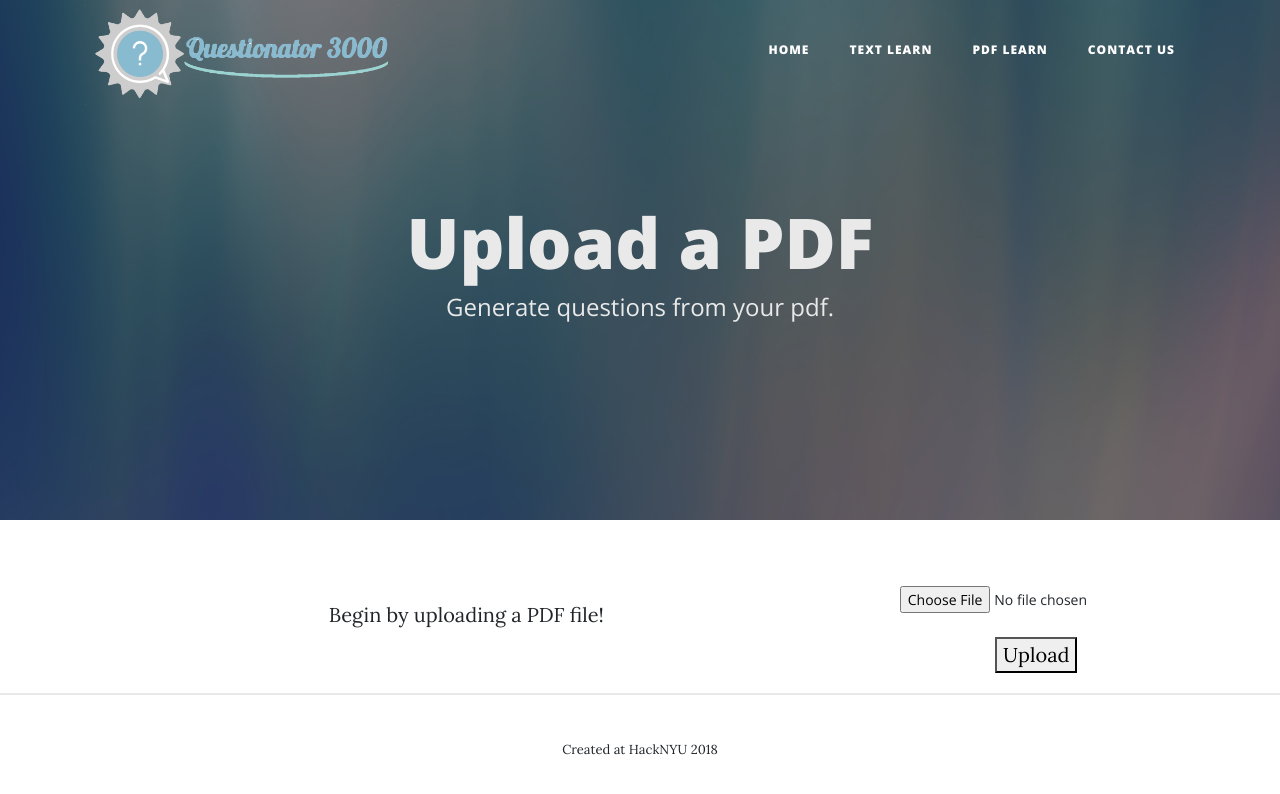
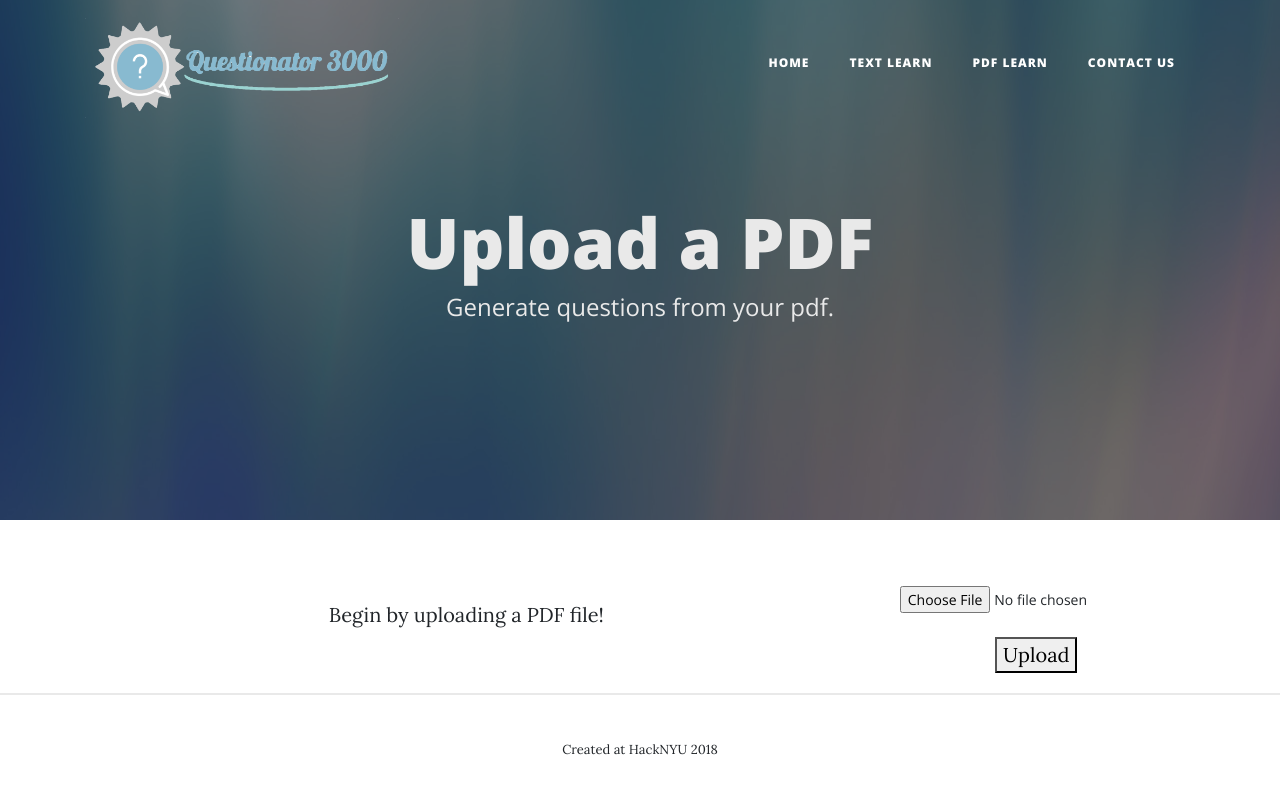
Before and after one commit to Narwhalish/Questionater3000-ft.-Doofy, a website with bundled scripts: page html/pdfupload.html in a window 1280 px wide. Built offline with nearby package versions, Linux system fonts and the light colour scheme.

Commit message:
Beautify clean-blog-min.css

```diff
--- a/css/header.css
+++ b/css/header.css
@@ -2,6 +2,3 @@
   height: 100px;
   margin-top: 10px;
 }
-#mainNav {
-  max-height: 100px;
-}
```
